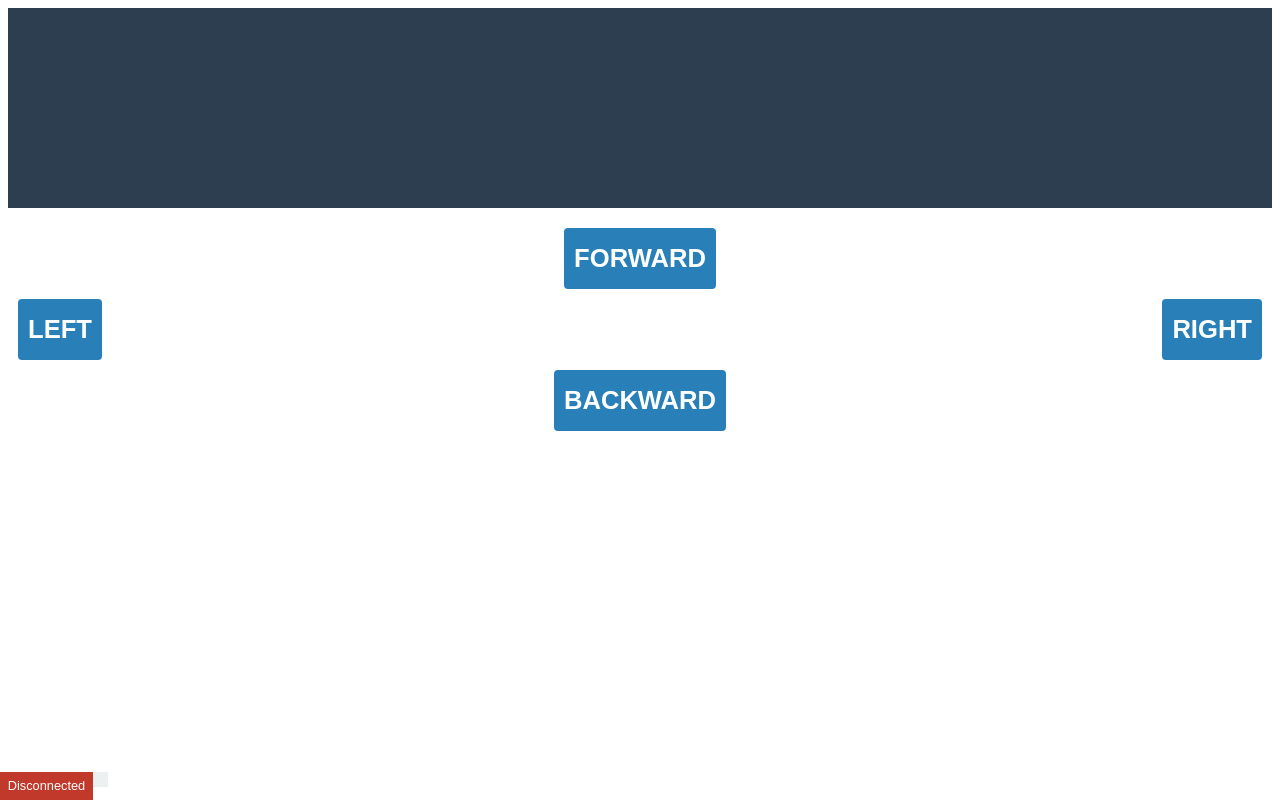
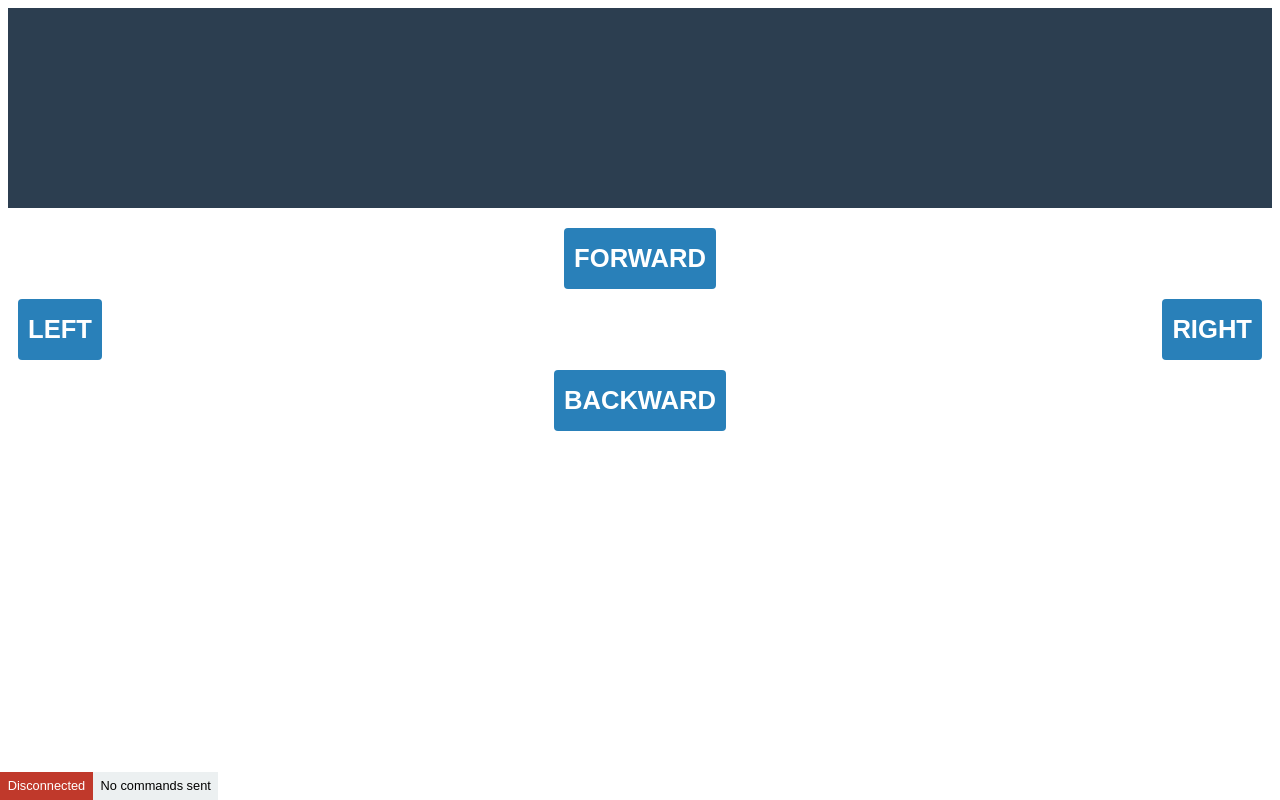
Before and after one commit to TryingToImprove/school-arduino-tank-client-controller, a plain HTML site: page ArduinoTank.WebClient/index.html in a window 1280 px wide. Drawn offline with Linux system fonts and the light colour scheme.

Commit message:
Add default log message

```diff
--- a/ArduinoTank.WebClient/index.html
+++ b/ArduinoTank.WebClient/index.html
@@ -42,7 +42,7 @@
         <div id="connection-status" class="connection-status">
             Connected
         </div>
-        <div class="log-container"><span class="log-container__message" id="log-message"></span></div>
+        <div class="log-container"><span class="log-container__message" id="log-message">No commands sent</span></div>
     </div>
 
     <script type="text/javascript" src="App.js"></script>
```
